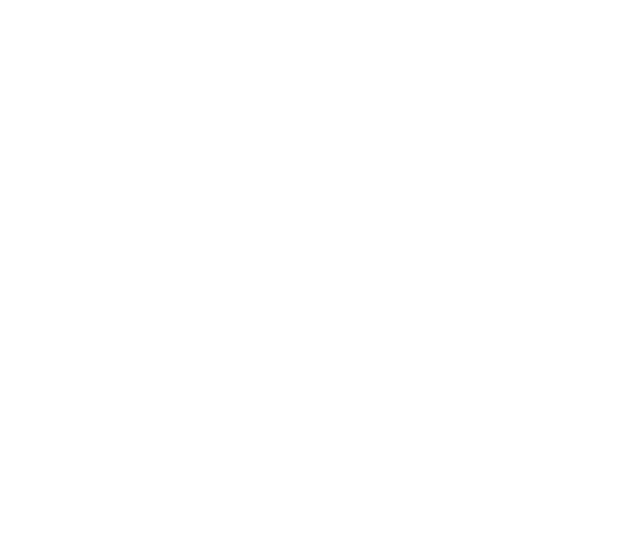
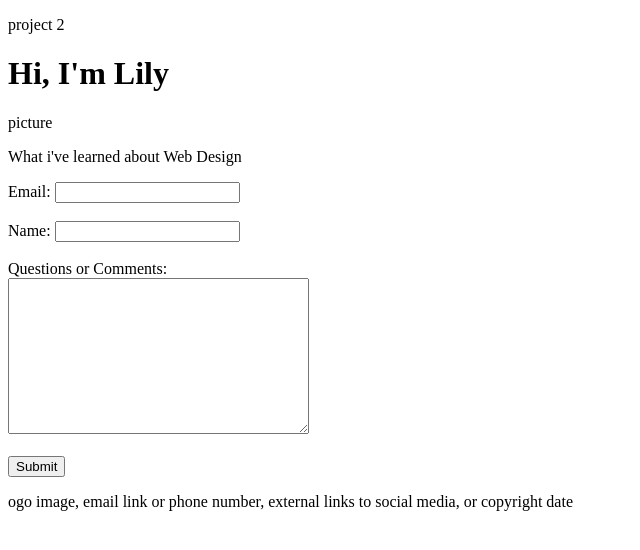
Before and after one commit to lilwinderl/project-2, a plain HTML site: page index.html in a window 1280 px wide. Shown: the whole page, without its empty margins (0-640 px from the left). Drawn offline with Linux system fonts and the light colour scheme.

Commit message:
filled in the meat

```diff
--- a/index.html
+++ b/index.html
@@ -1,21 +1,48 @@
 <!DOCTYPE html>
 <html>
   <head>
-    <title> </title>
+    <title> project-2</title>
      <!-- Not vsible to visitors. -->
   </head>
 
   <body>
     <header>
-        <!-- Site navigation, logo, etc -->
+        <p>project 2</p>
       </header>
 
       <main>
-        <!-- Main content of the page -->
+        <div id="about">
+            <h1>Hi, I'm Lily</h1>
+            <p>
+                picture <img>
+            </p>
+        </div>
+        <div id="facts">
+            <p> What i've learned about Web Design</p>
+        </div>
+        <div id="contact">
+            <form action="http://www.example.com/registration.php" method="post">
+                Email:
+                <input type="text"
+                 name="email" maxlength="30">
+                <br><br>
+                Name:
+                 <input type="text"
+                 name="name" maxlength="20">
+                <br><br>
+                Questions or Comments:
+                <br>
+                <textarea cols="35" rows="10">
+
+                </textarea>
+                <br><br>
+                <input type="button" value="Submit"
+              </form>
+        </div>
       </main>
 
       <footer>
-        <!-- Contact, more info, etc -->
+        <p>ogo image, email link or phone number, external links to social media, or copyright date</p>
       </footer>
   </body>
 </html>
```
